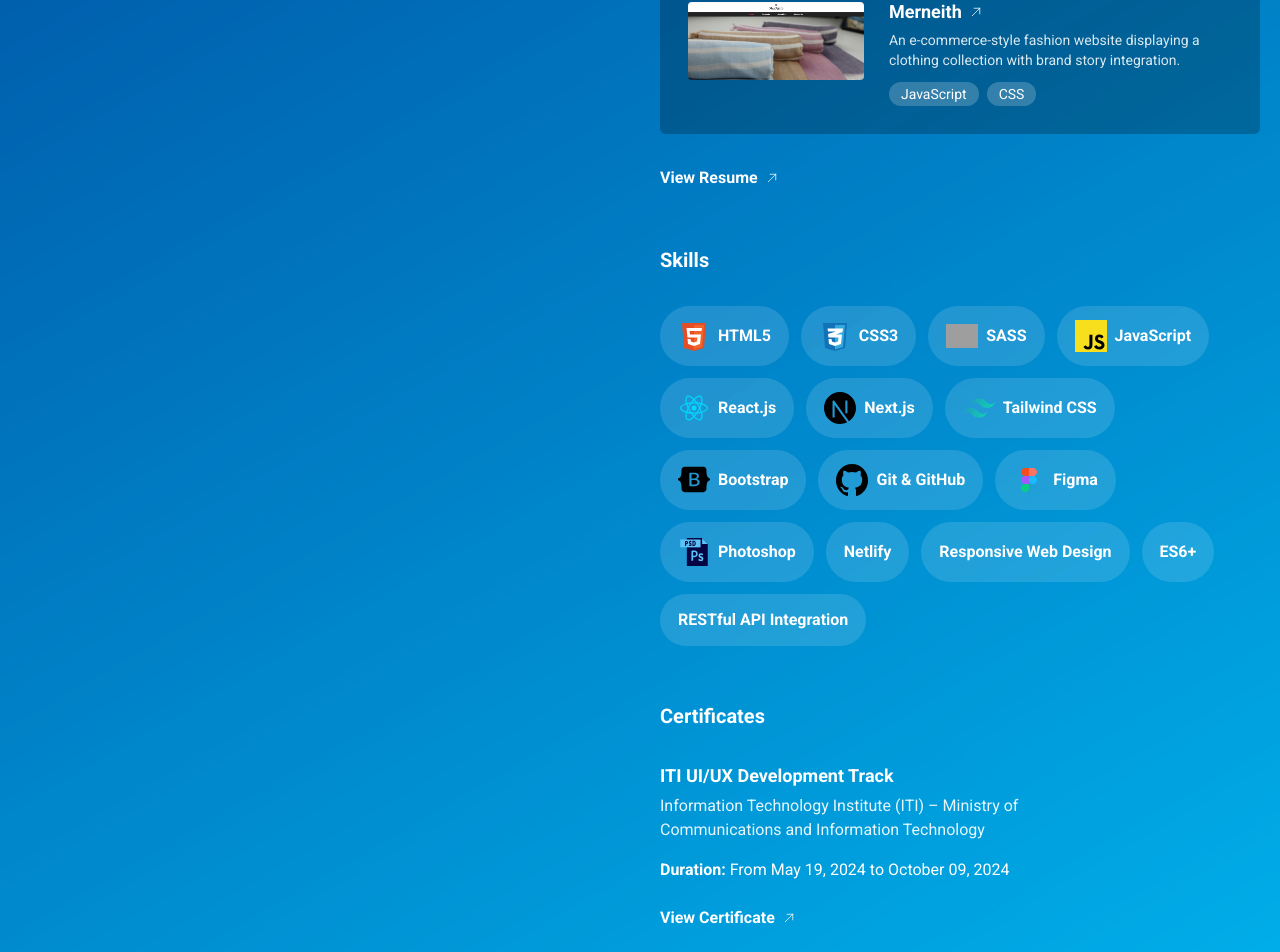
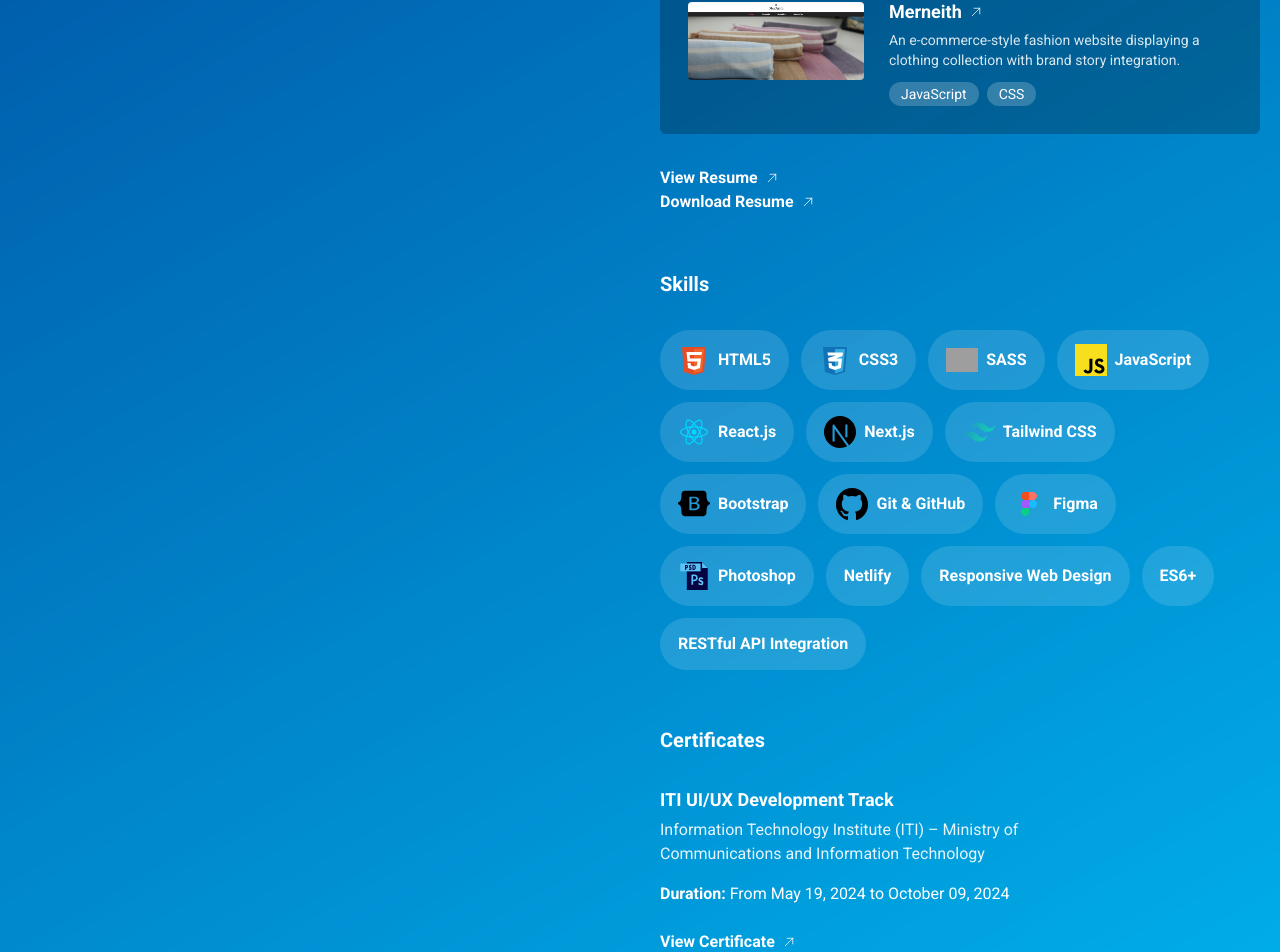
Before and after one commit to mennatallahmahmoud/My-Portfolio, a Next.js app: page / in a window 1280 px wide. Shown: the part 1808-2760 px from the top of the page. Built offline with nearby package versions, Linux system fonts and the light colour scheme; grey boxes are pictures that could not be loaded.

Commit message:
Main Files

```diff
--- a/app/components/Certificates.jsx
+++ b/app/components/Certificates.jsx
@@ -1,11 +1,6 @@
-"use client";
-
 import Link from "next/link";
-import { useRef } from "react";
 
 export default function Certificates() {
-
-  const certificateRef = useRef(null)
 
   return (
     <main className="mb-14">
@@ -14,31 +9,12 @@ export default function Certificates() {
             <h3 className="text-lg font-bold mb-1">ITI UI/UX Development Track</h3>
             <span className="block w-[80%] mb-4 opacity-90">Information Technology Institute (ITI) – Ministry of Communications and Information Technology</span>
             <span className="block mb-6"><span className="font-bold">Duration: </span>From May 19, 2024 to October 09, 2024</span>
-            <button className="certificate-btn font-bold flex items-center transition-all duration-500 hover:opacity-100 cursor-pointer"
-              onClick={() => {
-                certificateRef.current.classList.remove("hidden")
-              }}>
+            <Link href="/assests/iti-certificate.pdf" target="_blank" className="certificate-btn font-bold flex items-center transition-all duration-500 cursor-pointer">
                 <span>View Certificate</span>
                 <svg xmlns="http://www.w3.org/2000/svg" fill="none" viewBox="0 0 24 24" strokeWidth="1.5" stroke="currentColor" className="size-3 ms-2">
                     <path strokeLinecap="round" strokeLinejoin="round" d="m4.5 19.5 15-15m0 0H8.25m11.25 0v11.25" />
                 </svg>
-            </button>
-            <div ref={certificateRef} className="relative hidden">
-              <iframe src="/assests/iti-certificate.pdf" className="w-full h-[400px] lg:h-[600px] ">ITI Certificates</iframe>
-              <Link href="/assests/iti-certificate.pdf" download className="absolute flex items-center font-bold bottom-2.5 left-1/2 -translate-x-1/2 transition-all duration-500 bg-[#0055a6] hover:bg-[#002d81] mb-3 px-10 py-2 rounded-md cursor-pointer">Download
-                  <svg xmlns="http://www.w3.org/2000/svg" fill="none" viewBox="0 0 24 24" strokeWidth="1.5" stroke="currentColor" className="size-3 ms-2">
-                    <path strokeLinecap="round" strokeLinejoin="round" d="m4.5 19.5 15-15m0 0H8.25m11.25 0v11.25" />
-                </svg>
-              </Link>
-              <button className="absolute top-20 right-15 cursor-pointer transition-all duration-500 bg-[#0000006b] hover:bg-red-600 rounded-md "
-                onClick={() => {
-                  certificateRef.current.classList.add("hidden")
-                }}>
-                <svg xmlns="http://www.w3.org/2000/svg" fill="none" viewBox="0 0 24 24" strokeWidth="2.5" stroke="currentColor" className="size-8 p-0.5">
-                  <path strokeLinecap="round" strokeLinejoin="round" d="M6 18 18 6M6 6l12 12" />
-                </svg>
-              </button>
-            </div>
+            </Link>
         </div>
     </main>
   )
--- a/app/components/Projects.jsx
+++ b/app/components/Projects.jsx
@@ -1,13 +1,8 @@
-"use client";
-
 import MyProjects from "../../data/data.json";
 import Link from "next/link";
 import { motion } from "framer-motion";
-import { useRef } from "react";
 
 export default function Projects() {
-
-    const resumeRef = useRef(null);
 
     const projects = MyProjects.projects.map((project) => (
         <motion.div key={project.id}
@@ -48,31 +43,18 @@ export default function Projects() {
             {projects}
         </div>
         <div className="mt-8 text-white">
-            <button className="resume-btn font-bold flex items-center transition-all duration-500 hover:opacity-100 cursor-pointer"
-                onClick={() => {
-                resumeRef.current.classList.remove("hidden")
-                }}>
+            <Link href="/assests/Mennat-Allah Mahmoud-Resume.pdf" target="_blank" className="resume-btn font-bold flex items-center transition-all duration-500 cursor-pointer">
                 <span>View Resume</span>
                 <svg xmlns="http://www.w3.org/2000/svg" fill="none" viewBox="0 0 24 24" strokeWidth="1.5" stroke="currentColor" className="size-3 ms-2">
                     <path strokeLinecap="round" strokeLinejoin="round" d="m4.5 19.5 15-15m0 0H8.25m11.25 0v11.25" />
                 </svg>
-            </button>
-            <div ref={resumeRef} className="relative hidden">
-                <iframe src="/assests/Mennat-Allah Mahmoud-Resume.pdf" className="w-full h-[500px] lg:h-[800px] ">ITI Certificates</iframe>
-                <Link href="/assests/Mennat-Allah Mahmoud-Resume.pdf" download className="absolute flex items-center font-bold bottom-2.5 left-1/2 -translate-x-1/2 transition-all duration-500 bg-[#0055a6] hover:bg-[#002d81] mb-3 px-10 py-2 rounded-md cursor-pointer">Download
-                    <svg xmlns="http://www.w3.org/2000/svg" fill="none" viewBox="0 0 24 24" strokeWidth="1.5" stroke="currentColor" className="size-3 ms-2">
+            </Link>
+            <Link href="/assests/Mennat-Allah Mahmoud-Resume.pdf" download target="_blank" className="download-btn font-bold flex items-center transition-all duration-500 cursor-pointer">
+                <span>Download Resume</span>
+                <svg xmlns="http://www.w3.org/2000/svg" fill="none" viewBox="0 0 24 24" strokeWidth="1.5" stroke="currentColor" className="size-3 ms-2">
                     <path strokeLinecap="round" strokeLinejoin="round" d="m4.5 19.5 15-15m0 0H8.25m11.25 0v11.25" />
                 </svg>
-                </Link>
-                <button className="absolute top-20 right-15 cursor-pointer transition-all duration-500 bg-[#0000006b] hover:bg-red-600 rounded-md "
-                onClick={() => {
-                    resumeRef.current.classList.add("hidden")
-                }}>
-                <svg xmlns="http://www.w3.org/2000/svg" fill="none" viewBox="0 0 24 24" strokeWidth="2.5" stroke="currentColor" className="size-8 p-0.5">
-                    <path strokeLinecap="round" strokeLinejoin="round" d="M6 18 18 6M6 6l12 12" />
-                </svg>
-                </button>
-            </div>
+            </Link>
         </div>
     </main>
   )
--- a/app/globals.css
+++ b/app/globals.css
@@ -49,12 +49,16 @@ body {
 }
 
 .certificate-btn,
-.resume-btn {
+.resume-btn,
+.download-btn {
   animation: opacity 1s infinite ease-in-out;
 }
-.certificate-btn:hover {
+
+.certificate-btn:hover,
+.resume-btn:hover,
+.download-btn:hover {
   animation-play-state: paused;
-  opacity: 1;
+  opacity: 1 !important;
 }
 
 .contact-icon {
```
